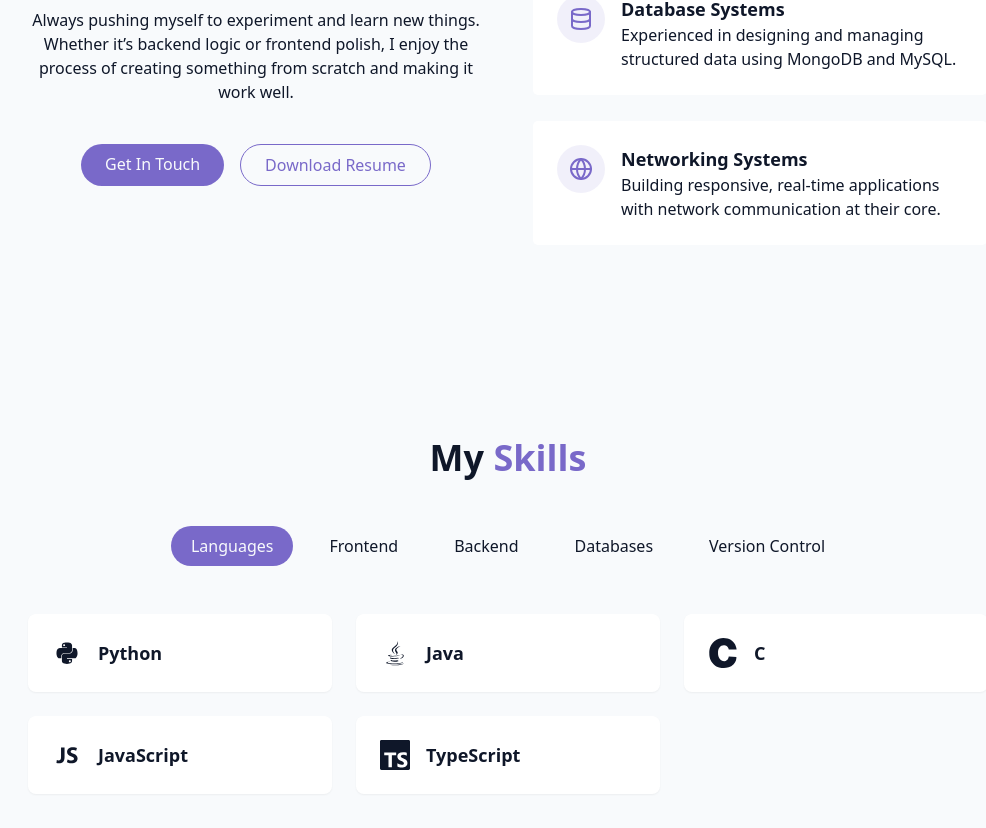
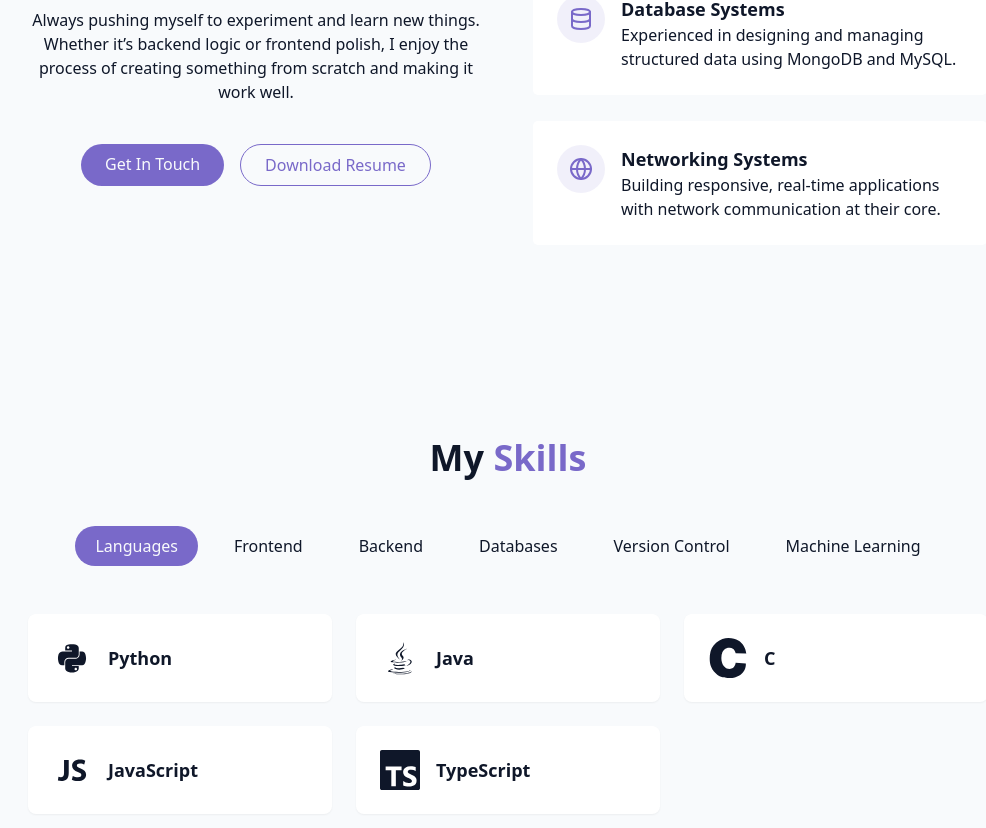
Before and after one commit to Ahmed-Jawad-Tahmid/personal-portfolio, a React (Vite) app: page / in a window 1280 px wide. Shown: the part 1164-1992 px from the top of the page, without its empty margins (132-1118 px from the left). Built offline with nearby package versions, Linux system fonts and the light colour scheme.

Commit message:
Update SkillsSection.jsx

```diff
--- a/src/components/SkillsSection.jsx
+++ b/src/components/SkillsSection.jsx
@@ -25,36 +25,52 @@ import {
   SiGithub,
   SiAngular,
   SiTypescript,
+  SiTensorflow,
+  SiKeras,
+  SiNumpy,
+  SiPandas,
+  SiPlotly,
+  SiScikitlearn,
+  SiPytorch,
 } from "react-icons/si";
 
 const skills = [
   // Languages
-  { name: "Python", icon: <DiPython />, category: "languages" },
-  { name: "Java", icon: <DiJava />, category: "languages" },
-  { name: "C", icon: <SiC />, category: "languages" },
-  { name: "JavaScript", icon: <DiJavascript1 />, category: "languages" },
-  { name: "TypeScript", icon: <SiTypescript />, category: "languages" },
+  { name: "Python", icon: <DiPython size={40} />, category: "languages" },
+  { name: "Java", icon: <DiJava size={40} />, category: "languages" },
+  { name: "C", icon: <SiC size={40} />, category: "languages" },
+  { name: "JavaScript", icon: <DiJavascript1 size={40} />, category: "languages" },
+  { name: "TypeScript", icon: <SiTypescript size={40} />, category: "languages" },
 
   // Frontend
-  { name: "HTML", icon: <DiHtml5 />, category: "frontend" },
-  { name: "CSS", icon: <DiCss3 />, category: "frontend" },
-  { name: "Tailwind CSS", icon: <SiTailwindcss />, category: "frontend" },
-  { name: "React", icon: <DiReact />, category: "frontend" },
-  { name: "Angular", icon: <SiAngular />, category: "frontend" },
+  { name: "HTML", icon: <DiHtml5 size={40} />, category: "frontend" },
+  { name: "CSS", icon: <DiCss3 size={40} />, category: "frontend" },
+  { name: "Tailwind CSS", icon: <SiTailwindcss size={40} />, category: "frontend" },
+  { name: "React", icon: <DiReact size={40} />, category: "frontend" },
+  { name: "Angular", icon: <SiAngular size={40} />, category: "frontend" },
 
   // Backend
-  { name: "npm", icon: <SiNpm />, category: "backend" },
-  { name: "Node.js", icon: <DiNodejs />, category: "backend" },
-  { name: "Express", icon: <SiExpress />, category: "backend" },
+  { name: "npm", icon: <SiNpm size={40} />, category: "backend" },
+  { name: "Node.js", icon: <DiNodejs size={40} />, category: "backend" },
+  { name: "Express", icon: <SiExpress size={40} />, category: "backend" },
 
   // Databases
-  { name: "MySQL", icon: <SiMysql />, category: "databases" },
-  { name: "MongoDB", icon: <DiMongodb />, category: "databases" },
-  { name: "PostgreSQL", icon: <DiPostgresql />, category: "databases" },
+  { name: "MySQL", icon: <SiMysql size={40} />, category: "databases" },
+  { name: "MongoDB", icon: <DiMongodb size={40} />, category: "databases" },
+  { name: "PostgreSQL", icon: <DiPostgresql size={40} />, category: "databases" },
 
   // Version Control
-  { name: "Git", icon: <DiGit />, category: "version-control" },
-  { name: "GitHub", icon: <SiGithub />, category: "version-control" },
+  { name: "Git", icon: <DiGit size={40} />, category: "version-control" },
+  { name: "GitHub", icon: <SiGithub size={40} />, category: "version-control" },
+
+  // Machine Learning
+  { name: "TensorFlow", icon: <SiTensorflow size={40} />, category: "machine-learning" },
+  { name: "Keras", icon: <SiKeras size={40} />, category: "machine-learning" },
+  { name: "PyTorch", icon: <SiPytorch size={40} />, category: "machine-learning" },
+  { name: "Scikit-learn", icon: <SiScikitlearn size={40} />, category: "machine-learning" },
+  { name: "NumPy", icon: <SiNumpy size={40} />, category: "machine-learning" },
+  { name: "Pandas", icon: <SiPandas size={40} />, category: "machine-learning" },
+  { name: "Matplotlib", icon: <SiPlotly size={40} />, category: "machine-learning" }, // visual stand-in
 ];
 
 const categories = [
@@ -63,6 +79,7 @@ const categories = [
   "backend",
   "databases",
   "version-control",
+  "machine-learning",
 ];
 
 export const SkillsSection = () => {
@@ -102,8 +119,7 @@ export const SkillsSection = () => {
               key={key}
               className="bg-card p-6 rounded-lg shadow-xs card-hover flex items-center gap-4 hover:shadow-md transition"
             >
-              {/* 👇 No text-primary here — so original icon color is preserved */}
-              <div className="text-3xl">{skill.icon}</div>
+              <div>{skill.icon}</div>
               <h3 className="font-semibold text-lg">{skill.name}</h3>
             </div>
           ))}
```
